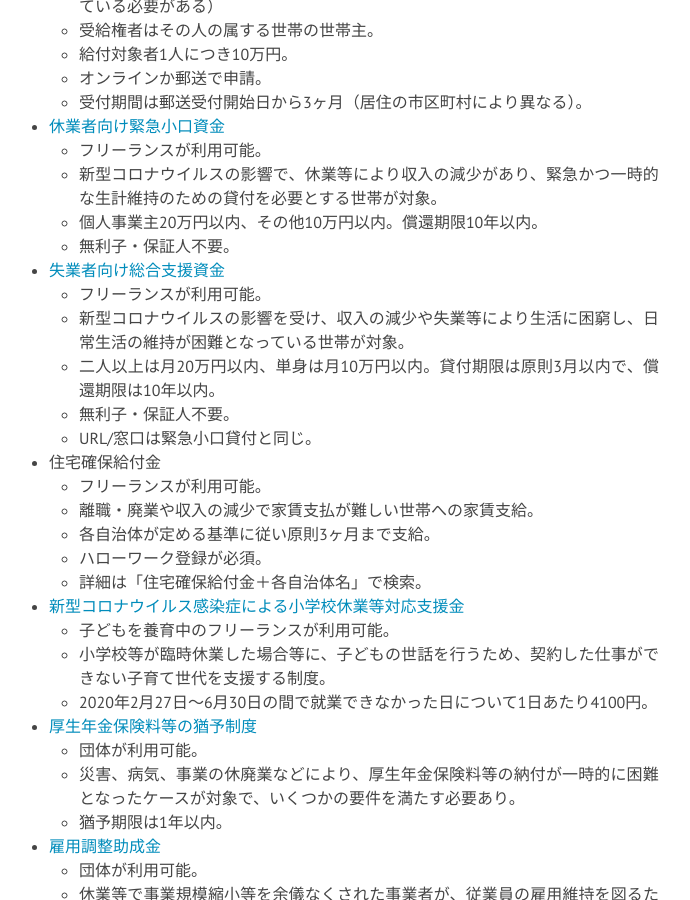
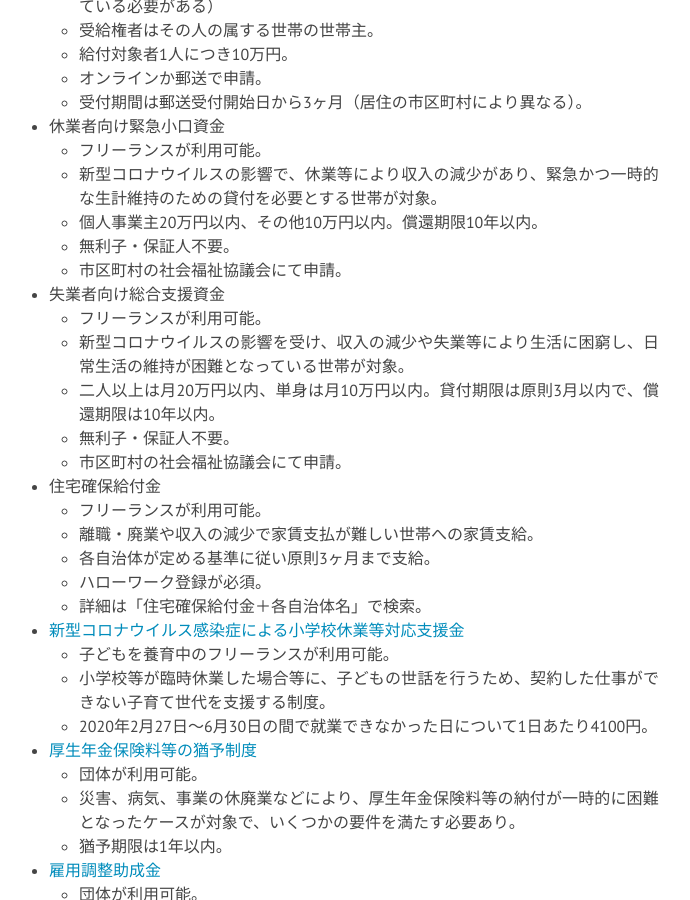
Before and after one commit to a-okuda/resources-for-artists, a Jekyll site: the page built from a_artists.md, in a window 1280 px wide and 900 px high, scrolled down 909 px. Shown: the whole window, without its empty margins (301-991 px from the left). Built offline with Jekyll 4.4.1, drawn with Linux system fonts in a browser that asks for light colours; nearby versions of some CDN libraries.

Commit message:
Update a_artists.md

```diff
--- a/a_artists.md
+++ b/a_artists.md
@@ -21,17 +21,18 @@ permalink: /artists/
 	* 給付対象者1人につき10万円。
 	* オンラインか郵送で申請。
 	* 受付期間は郵送受付開始日から3ヶ月（居住の市区町村により異なる）。
-* [休業者向け緊急小口資金](https://www.mhlw.go.jp/content/000621220.pdf)
+* 休業者向け緊急小口資金
 	* フリーランスが利用可能。
 	* 新型コロナウイルスの影響で、休業等により収入の減少があり、緊急かつ一時的な生計維持のための貸付を必要とする世帯が対象。
 	* 個人事業主20万円以内、その他10万円以内。償還期限10年以内。
 	* 無利子・保証人不要。
-*  [失業者向け総合支援資金](https://www.mhlw.go.jp/content/000621220.pdf)
+	* 市区町村の社会福祉協議会にて申請。
+*  失業者向け総合支援資金
 	* フリーランスが利用可能。
 	* 新型コロナウイルスの影響を受け、収入の減少や失業等により生活に困窮し、日常生活の維持が困難となっている世帯が対象。
 	* 二人以上は月20万円以内、単身は月10万円以内。貸付期限は原則3月以内で、償還期限は10年以内。
 	* 無利子・保証人不要。
-	* URL/窓口は緊急小口貸付と同じ。
+	* 市区町村の社会福祉協議会にて申請。
 *   住宅確保給付金
 	* フリーランスが利用可能。
 	* 離職・廃業や収入の減少で家賃支払が難しい世帯への家賃支給。
```
